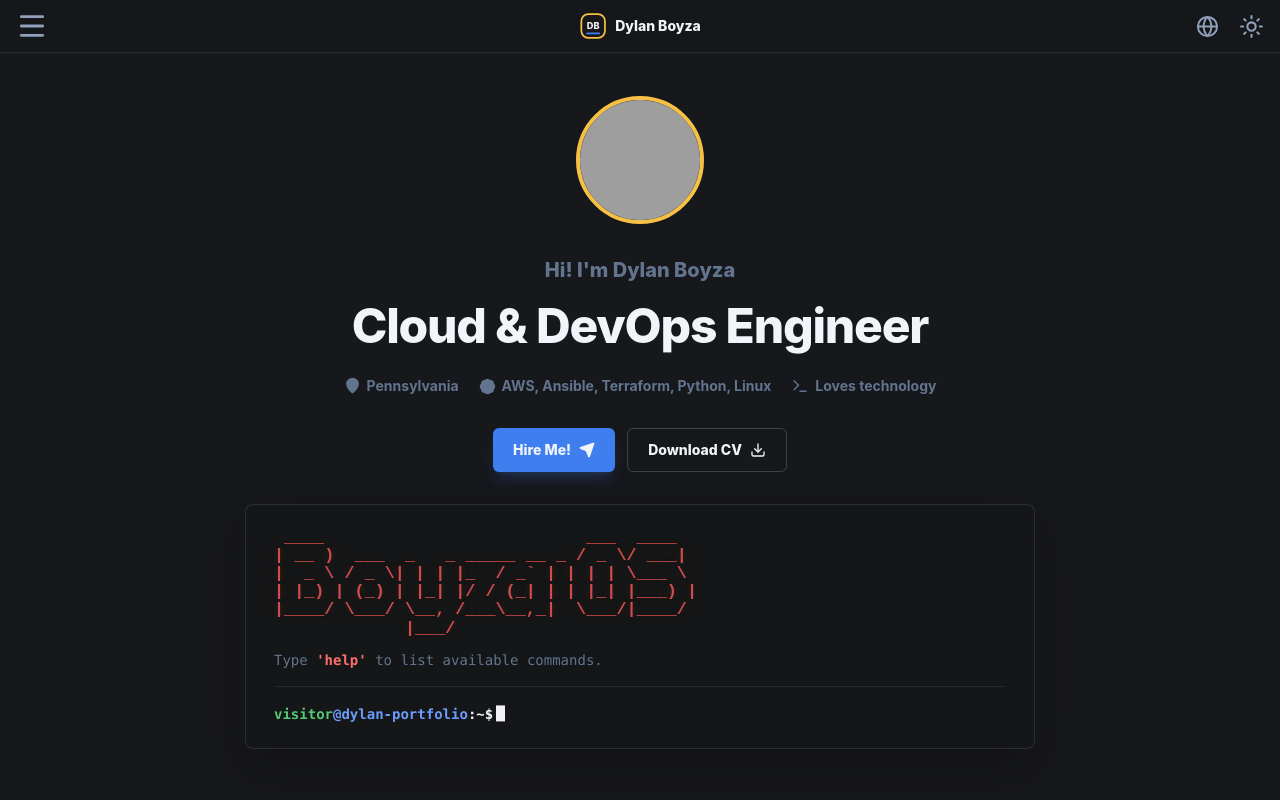
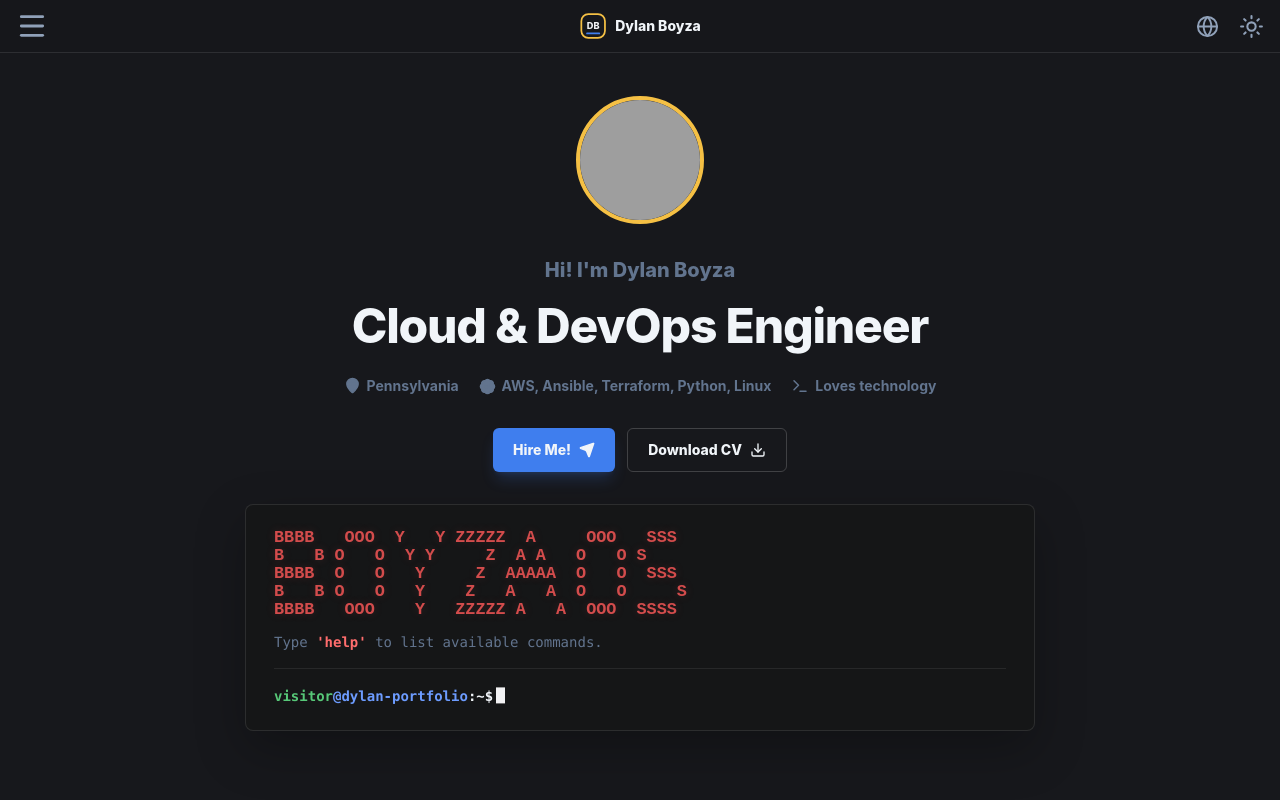
Before and after one commit to dboyza/portfolio-website, a React (Vite) app: page / in a window 1280 px wide. Shown: the top 800 px of the page. Built offline with nearby package versions, Linux system fonts and the light colour scheme; grey boxes are pictures that could not be loaded.

Commit message:
Clean up terminal ASCII art

```diff
--- a/src/components/TerminalWindow.tsx
+++ b/src/components/TerminalWindow.tsx
@@ -3,12 +3,11 @@
     <div className="mx-auto min-w-0 w-full max-w-[790px] overflow-hidden rounded-lg border border-white/10 bg-[#151617] text-left shadow-[0_18px_50px_rgba(0,0,0,0.26)]">
       <div className="overflow-hidden px-5 py-6 font-mono text-sm sm:px-7">
         <pre className="terminal-ascii" aria-label="Terminal heading">
-{` ____                          ___  ____
-| __ )  ___  _   _ _____ __ _ / _ \\/ ___|
-|  _ \\ / _ \\| | | |_  / _\` | | | | \\___ \\
-| |_) | (_) | |_| |/ / (_| | | |_| |___) |
-|____/ \\___/ \\__, /___\\__,_|  \\___/|____/
-             |___/`}
+{`BBBB   OOO  Y   Y ZZZZZ  A     OOO   SSS
+B   B O   O  Y Y     Z  A A   O   O S
+BBBB  O   O   Y     Z  AAAAA  O   O  SSS
+B   B O   O   Y    Z   A   A  O   O     S
+BBBB   OOO    Y   ZZZZZ A   A  OOO  SSSS`}
         </pre>
         <p className="mt-3 text-slate-500">
           Type <span className="font-bold text-[#ff6d6d]">'help'</span> to list available commands.
```
